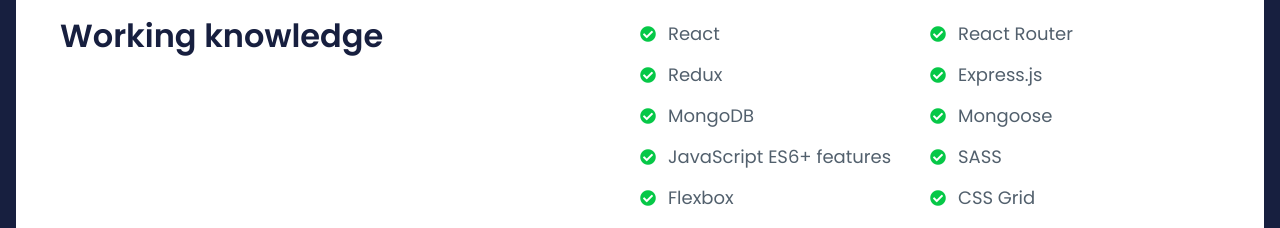
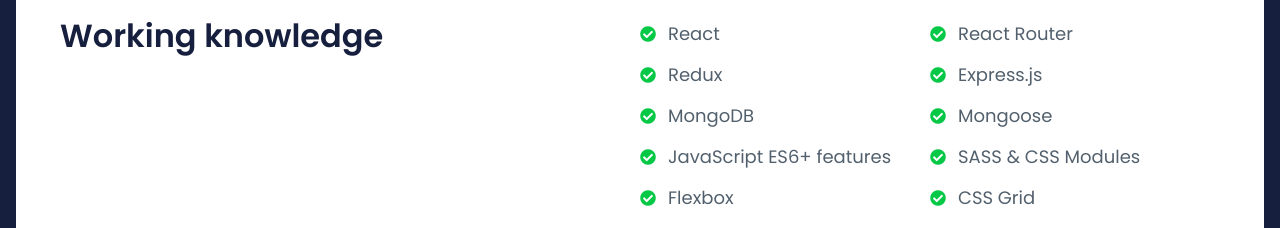
Before and after one commit to grzegorz-jodlowski/grzegorz-jodlowski.github.io, a React (Create React App) app: page / in a window 1280 px wide. Shown: the part 1060-1288 px from the top of the page. Built offline with nearby package versions, Linux system fonts and the light colour scheme; no server answers.

Commit message:
Update working knowledge content

```diff
--- a/src/content.js
+++ b/src/content.js
@@ -2,7 +2,7 @@ export const content = {
   heroTitle: 'My name is Grzegorz and I’m Frontend developer, Pharmacist and mountain lover.',
   email: 'grzegorz.jodlowski@gmail.com',
   skills: {
-    workingKnowledge: ['React', 'React Router', 'Redux', 'Express.js', 'MongoDB', 'Mongoose', 'JavaScript ES6+ features', 'SASS', 'Flexbox', 'CSS Grid', 'BEM', 'Semantic HTML5', 'Working with API', 'Progressive web apps', 'Jira', 'Git', 'GitHub'],
+    workingKnowledge: ['React', 'React Router', 'Redux', 'Express.js', 'MongoDB', 'Mongoose', 'JavaScript ES6+ features', 'SASS & CSS Modules', 'Flexbox', 'CSS Grid', 'BEM', 'Semantic HTML5', 'Working with API', 'Progressive web apps', 'Jira', 'Git', 'GitHub'],
     knowSomething: ['Electron', 'Jest/Enzyme', 'Mocha/Chai', 'Figma', 'Material-UI', 'Axios', 'Thunk', 'Accessibility', 'Websockets'],
     wantToLearn: ['Server side rendering', 'Gatsby', 'Typescript', 'GraphQL', 'React native'],
   },
```
